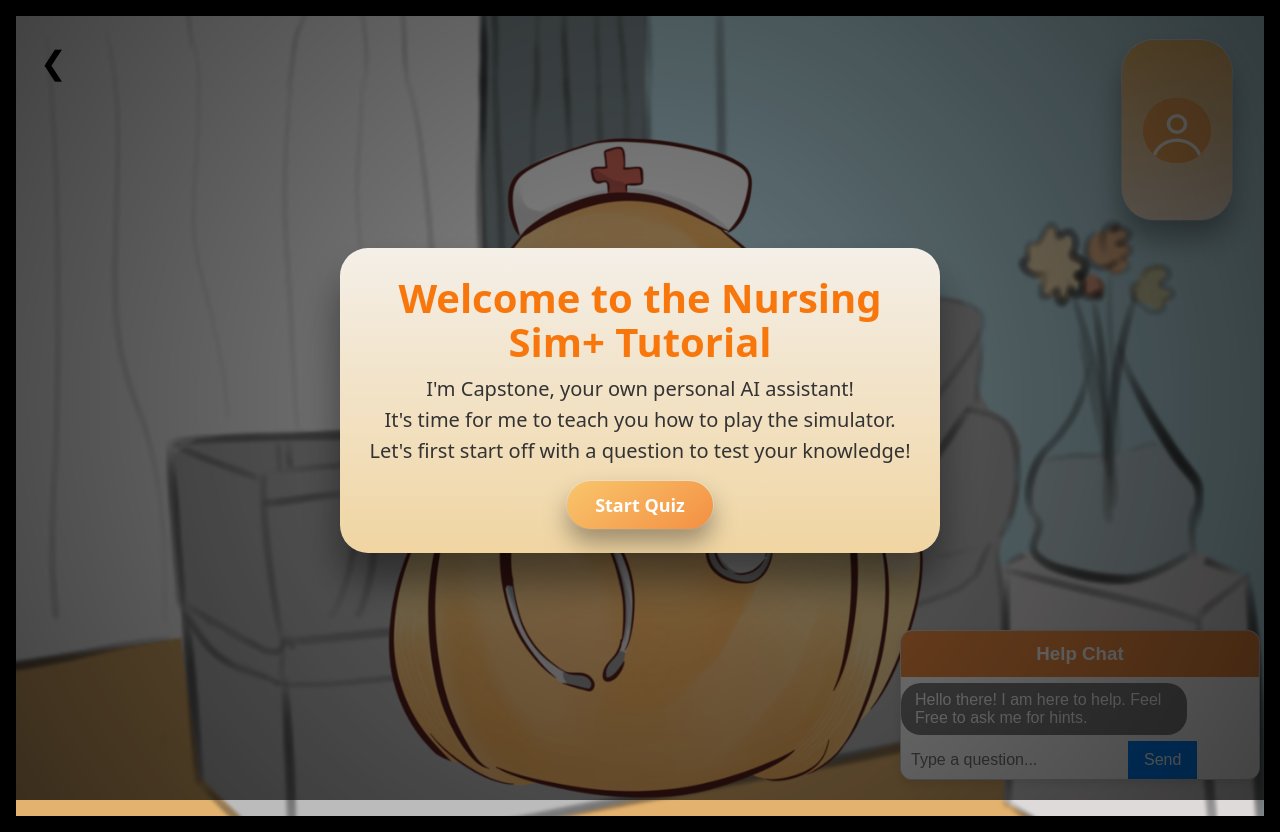
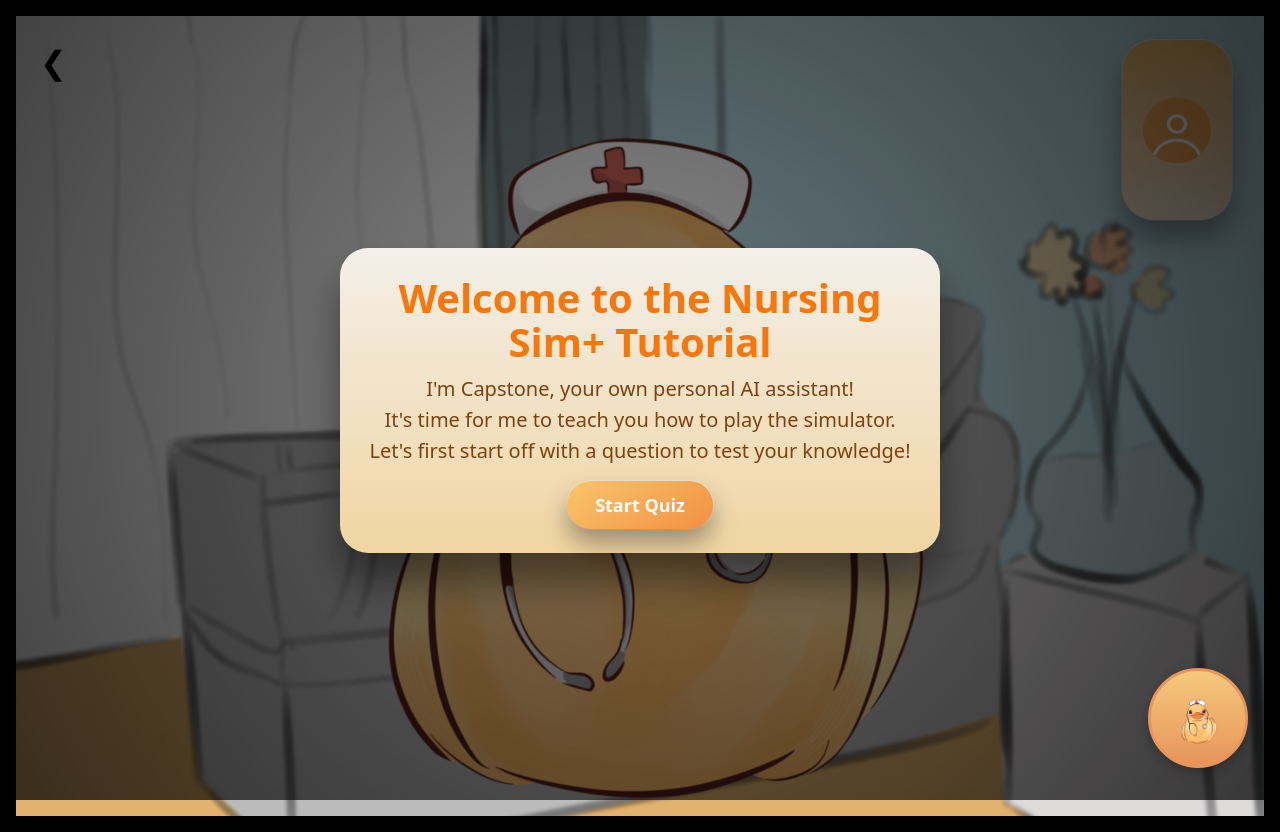
Before and after one commit to dalyai33/NurseSim, a React (Vite) app in the folder web/: page /sim/tutorial in a window 1280 px wide. Built offline with nearby package versions, Linux system fonts and the light colour scheme; a web font is replaced by a local one.

Commit message:
Overhauled the UI

```diff
--- a/web/src/features/sim/SimIntroductionPage.tsx
+++ b/web/src/features/sim/SimIntroductionPage.tsx
@@ -5,6 +5,7 @@ import simBg from "../../assets/DuckHospitalRoom.png";
 import avatarIcon from "../../assets/GenericAvatar.png";
 // import duckImg from "../../assets/Duck.png";
 import "../../styles/sim.css";
+import duckIcon from "../../assets/Duck.png";
 // import QuizComponent from "../../components/QuizPopUp";
 
 import { useState } from "react";
@@ -26,6 +27,8 @@ export const SimIntroductionPage: React.FC = () => {
   const [showPopup, setShowPopup] = useState(false);
   const [showIntroduction, setShowIntroduction] = useState(true);
   const [showSuccess, setShowSuccess] = useState(false);
+  const [showChatbot, setShowChatbot] = useState(false);
+
 
   function handleWrong(){
       //show the incorrect popup
@@ -144,13 +147,20 @@ export const SimIntroductionPage: React.FC = () => {
             </ol>
         </div>
         )}
-        {/* <img src={duckImg} alt="Nurse duck" className="sim-duck" /> */}
       </div>
-      <div className="chatbot-float">
-            <ChatbotComponent/>
-      </div>
+      <button
+        className="duck-chat-toggle"
+        onClick={() => setShowChatbot(!showChatbot)}
+        aria-label="Toggle help chat"
+      >
+        <img src={duckIcon} alt="Help" className="duck-chat-icon" />
+      </button>
+
+      {showChatbot && (
+        <div className="chatbot-float">
+          <ChatbotComponent />
+        </div>
+      )}
     </div>
-
-
   );
 };
--- a/web/src/styles/ChatbotLayout.css
+++ b/web/src/styles/ChatbotLayout.css
@@ -1,50 +1,133 @@
-.chatbot-container{
-    width: 360px;
+.duck-chat-toggle {
+  position: fixed;
+  bottom: 32px;
+  right: 32px;
+  z-index: 1000;
+  width: 80px;
+  height: 80px;
+  border-radius: 50%;
+  border: 3px solid #e8945a;
+  background: linear-gradient(180deg, #f5c97e 0%, #e8945a 100%);
+  box-shadow: 0 4px 12px rgba(0, 0, 0, 0.25);
+  cursor: pointer;
+  display: flex;
+  align-items: center;
+  justify-content: center;
+  padding: 6px;
+  transition: transform 0.2s ease, box-shadow 0.2s ease;
+}
+
+.duck-chat-toggle:hover {
+  transform: scale(1.1);
+  box-shadow: 0 6px 18px rgba(0, 0, 0, 0.3);
+}
+
+.duck-chat-toggle {
+  width: 100px;
+  height: 100px;
+}
+
+.duck-chat-icon {
+  width: 120px;
+  height: auto;
+}
+
+/* Chatbot container */
+.chatbot-container {
+  position: fixed;
+  bottom: 124px;
+  right: 20px;
+  width: 340px;
+  max-height: 450px;
+  background: linear-gradient(170deg, #fdf6ec 0%, #fce8cc 50%, #f8d9a8 100%);
+  border-radius: 20px;
+  box-shadow:
+    0 10px 30px rgba(0, 0, 0, 0.25),
+    0 4px 10px rgba(0, 0, 0, 0.1);
+  z-index: 999;
   display: flex;
   flex-direction: column;
-    border: 1px solid #ccc;
-    border-radius: 12px;
   overflow: hidden;
-    font-family: Arial, sans-serif;
-    box-shadow: 0 4px 10px rgba(0,0,0,0.1);
-    background-color: white;
 }
-.chatbot-header{
+
+/* Header */
+.chatbot-header {
+  background: linear-gradient(135deg, #f5a623, #e8913a, #d4782e);
+  color: white;
+  padding: 14px 16px;
+  font-weight: 700;
+  font-size: 1.05rem;
+  text-align: center;
+  text-shadow: 0 1px 2px rgba(0, 0, 0, 0.15);
+}
+
+/* Messages */
+.chatbot-messages {
+  flex: 1;
+  overflow-y: auto;
+  padding: 16px;
+  display: flex;
+  flex-direction: column;
+}
+
+.message {
+  padding: 10px 16px;
+  margin: 6px 0;
+  border-radius: 18px;
+  max-width: 80%;
+  font-size: 0.95rem;
+  line-height: 1.45;
+}
+
+.message.bot {
+  background-color: #f9c66b;
+  color: white;
+  align-self: flex-start;
+  border-bottom-left-radius: 4px;
+}
+
+.message.user {
   background-color: #f38f43;
   color: white;
-    padding: 12px;
-    text-align: center;
-    font-weight: bold;
-
+  align-self: flex-end;
+  border-bottom-right-radius: 4px;
 }
 
-.message{
-    padding: 8px 14px;
-    margin: 6px 0;
-    border-radius: 20px;
-    max-width: 80%;
-}
-.message.bot{
-    background-color: grey;
-    align-self: flex-start;
+/* Input area */
+.chatbot-input-area {
+  display: flex;
+  padding: 12px 14px;
+  border-top: 1px solid #f0dfc4;
+  background: linear-gradient(180deg, #fdf6ec, #f8e8d0);
 }
 
-.message.user{
-    background-color: #007AFF;
-    align-self: flex-end;
+.chatbot-input-area input {
+  flex: 1;
+  border: 1px solid #e0cdb5;
+  border-radius: 12px;
+  padding: 8px 12px;
+  outline: none;
+  color: #000000;
+  background: #ffffff;
+  font-size: 0.95rem;
 }
 
-.chatbot-input-area input{
-    flex: 1;
-    padding: 10px;
-    border: none;
-    outline: none;
+.chatbot-input-area input::placeholder {
+  color: #999999;
 }
 
-.chatbot-input-area button{
-    background-color: #0084ff;
+.chatbot-input-area button {
+  margin-left: 8px;
+  background: linear-gradient(135deg, #f5a623, #e8913a, #d4782e);
   color: white;
   border: none;
-    padding: 10px 16px;
+  border-radius: 12px;
+  padding: 8px 16px;
   cursor: pointer;
+  font-weight: 600;
+  transition: opacity 0.2s ease;
 }
+
+.chatbot-input-area button:hover {
+  opacity: 0.9;
+}
--- a/web/src/styles/auth.css
+++ b/web/src/styles/auth.css
@@ -182,12 +182,10 @@
   text-decoration: underline;
 }
 
-/* for the login link text on SignUp, if you keep it outside a button */
 .links span {
   margin: 0 4px;
 }
 
-/* optional: dashboard text if you reuse this file */
 .dash-wrap {
   text-align: center;
   padding: 24px;
--- a/web/src/styles/classroom.css
+++ b/web/src/styles/classroom.css
@@ -49,11 +49,6 @@
   box-shadow: 0 12px 18px rgba(0, 0, 0, 0.2);
   cursor: pointer;
   position: relative;
-}
-
-.icon-user::before {
-  content: "👤";
-  font-size: 24px;
 }
 
 /* simple 3-line burger using box-shadow */
@@ -120,7 +115,7 @@
   font-weight: 700;
   margin: 0 0 24px;
   text-align: center;
-  color: #ffffff;
+  color: #7e410f;
 }
 
 .permissions-list {
@@ -131,7 +126,7 @@
   flex-direction: column;
   gap: 24px;
   font-size: 24px;
-  color: #ffffff;
+  color: #7e410f;
 }
 
 .permissions-list label {
@@ -155,11 +150,13 @@
   border: none;
   padding: 14px 40px;
   border-radius: 999px;
-  background: linear-gradient(145deg, #f7c270, #f3b967);
+  background: linear-gradient(180deg, #f5c97e 0%, #e8945a 100%);
   box-shadow: 0 10px 18px rgba(0, 0, 0, 0.28);
   font-size: 18px;
+  font-weight: 700;
   cursor: pointer;
   color: #ffffff;
+  text-shadow: 0 1px 2px rgba(0, 0, 0, 0.15);
 }
 
 .classroom-students-body {
--- a/web/src/styles/sim.css
+++ b/web/src/styles/sim.css
@@ -49,11 +49,6 @@
   gap: 24px;
 }
 
-.icon-folder::before {
-  content: "📁";
-  font-size: 28px;
-}
-
 .sim-duck {
   position: absolute;
   inset: 0;
@@ -77,7 +72,7 @@
 }
 
 .question {
-  color: #1f2933;
+  color: #7e410f;
   font-family: var(--font-body, system-ui, sans-serif);
   font-size: 28px;
   font-weight: 700;
@@ -94,7 +89,7 @@
   margin: 6px 0;
   font-size: 20px;
   line-height: 1.2;
-  color: #374151;
+  color: #7e410f;
   font-family: var(--font-body, system-ui, sans-serif);
 }
 
@@ -136,7 +131,7 @@
   padding: 28px 24px 24px;
   box-shadow: 0 28px 40px rgba(0, 0, 0, 0.45);
   text-align: center;
-  color: #1f2933;
+  color: #7e410f;
   font-family: var(--font-body, system-ui, sans-serif);
 }
 
@@ -157,7 +152,7 @@
   margin: 6px 0;
   font-size: 20px;
   line-height: 1.25;
-  color: #333;
+  color: #7e410f;
 }
 
 .success-box {
@@ -177,7 +172,7 @@
   margin: 0 0 24px;
   font-size: 20px;
   line-height: 1.3;
-  color: #444;
+  color: #7e410f;
 }
 
 .incorrect-box h2 {
@@ -193,7 +188,7 @@
   margin: 0 0 20px;
   font-size: 22px;
   line-height: 1.25;
-  color: #4b5563;
+  color: #7e410f;
 }
 
 .incorrect-box .popup-close {
@@ -375,7 +370,7 @@
 }
 
 .sim-level-button.available {
-  background: linear-gradient(135deg, #2196f3 0%, #64b5f6 100%);
+  background: linear-gradient(135deg, #c4651a 0%, #e8945a 100%);
   color: #fff;
 }
 
```
Also changed, not shown: 1 other file (tests, documents, lock files or other folders). Lines whose indentation alone changed are shown as unchanged.
